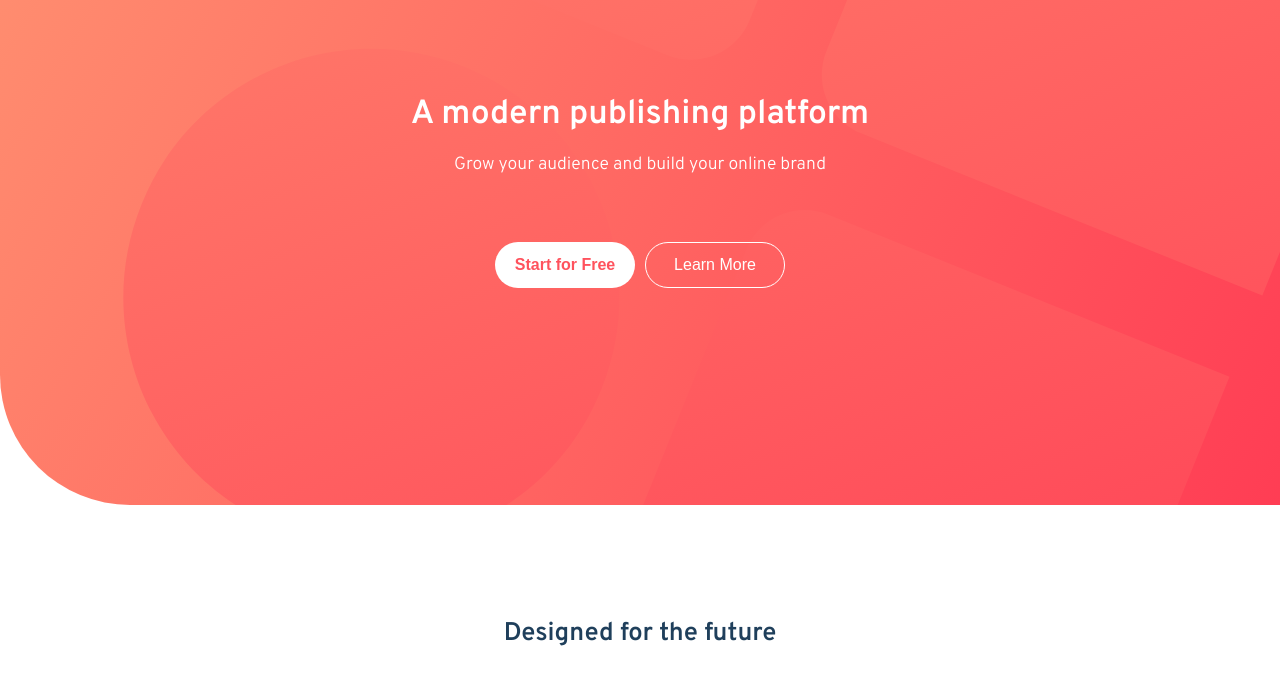
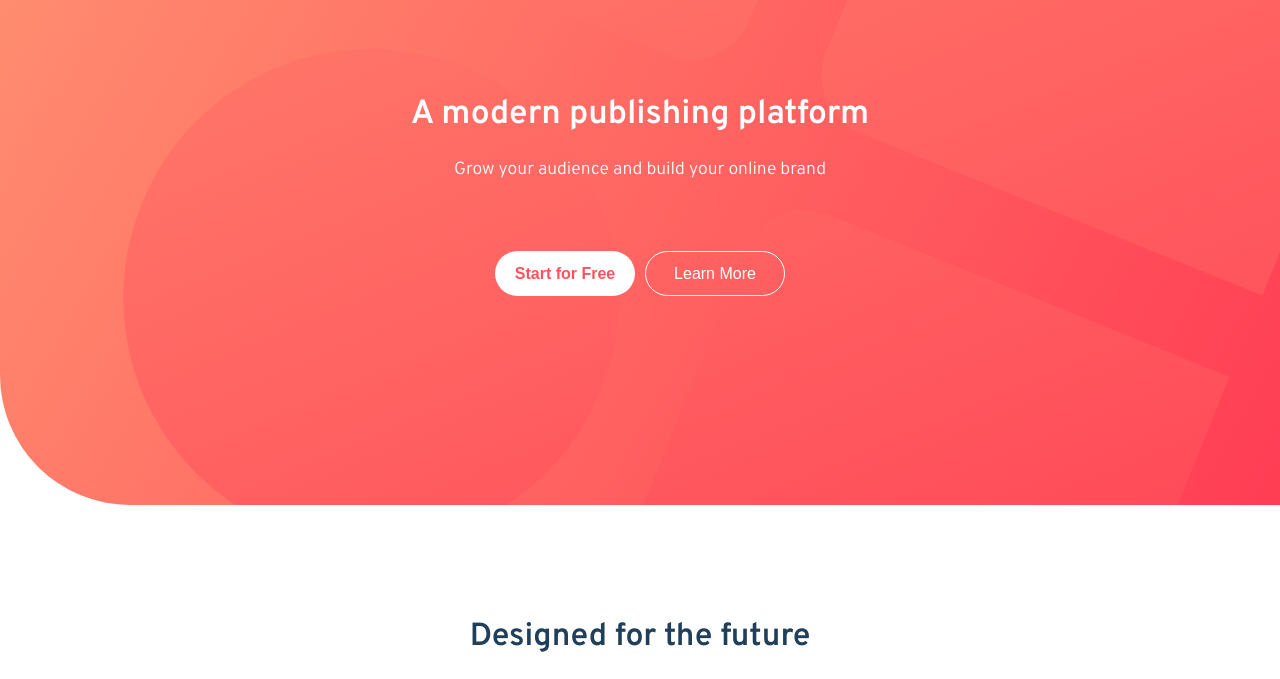
Before and after one commit to Tim5583/blogr-landing-page, a plain HTML site: page index.html in a window 1280 px wide. Shown: the part 95-774 px from the top of the page. Drawn offline with Linux system fonts and the light colour scheme.

Commit message:
final version1.1

```diff
--- a/index.html
+++ b/index.html
@@ -64,7 +64,7 @@
 
 
     <div class="section sub">
-      <h3>Designed for the future</h3>
+      <h3 class="h3sub">Designed for the future</h3>
       <div class="sub-section-main">
         <picture>
           <source media="(min-width: 992px)" srcset="./images/illustration-editor-desktop.svg">
--- a/scss/main.scss
+++ b/scss/main.scss
@@ -8,6 +8,10 @@
 
 .logo {
     width: 70px;
+}
+
+p {
+    line-height: 2;
 }
 
 .btn {
@@ -200,6 +204,8 @@ footer {
       }
 }
 
+
+// navigation bar for mobile version
 @media (max-width: 992px) {
     .header {
         .nav-menu {
@@ -282,8 +288,11 @@ footer {
     }
 }
 
+// desktop version
 @media (min-width: 992px) {
-
+    .h3sub {
+        font-size: 2rem;
+    }
     .header {
         @include maxWidth();
         background-image: url(../images/bg-pattern-intro-desktop.svg) ,-moz-linear-gradient(-30deg, $Very-light-red, $Light-red);
```
Also changed, not shown: css/main.css, 1 other file.
